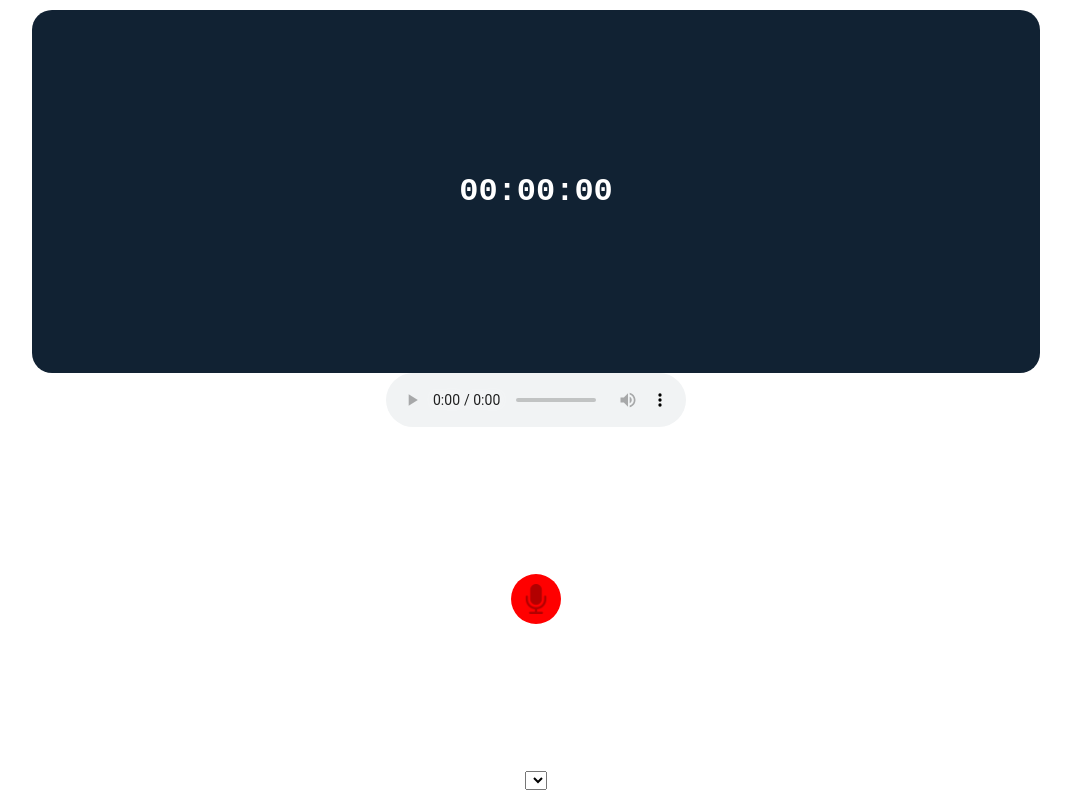
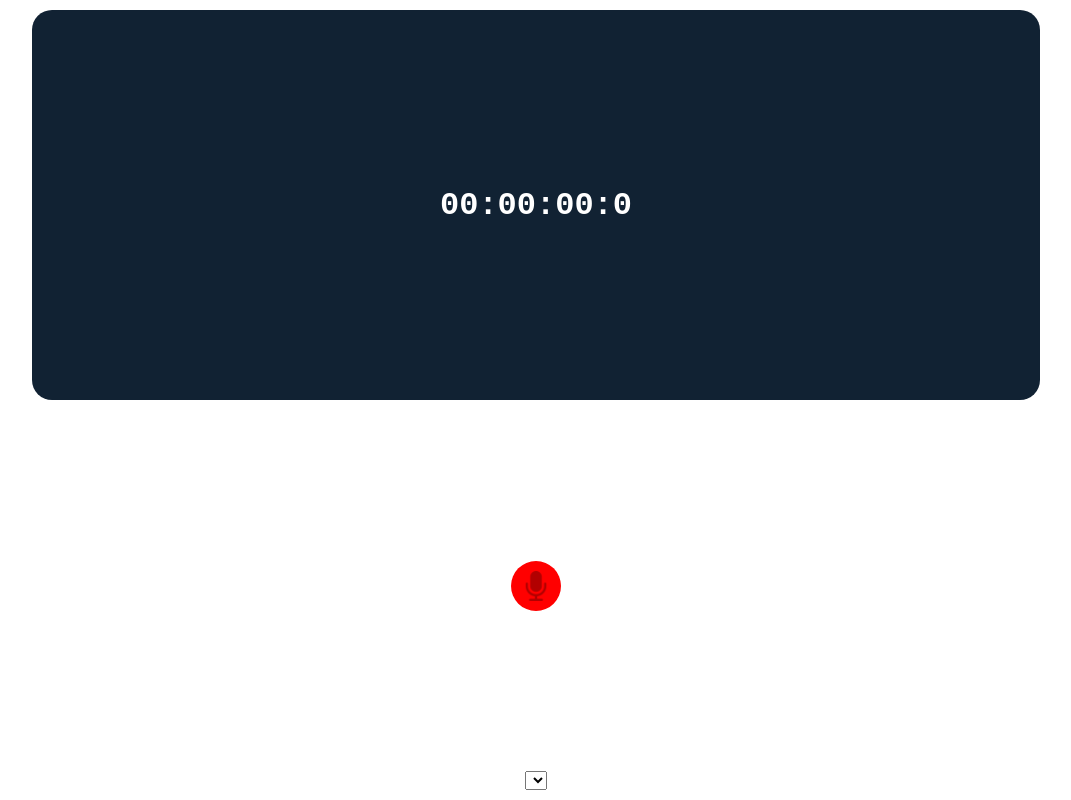
Before and after one commit to MaxOliveiraJr/record-electron, an Electron app: page src/mainWindow/index.html in a window 1280 px wide. Shown: the whole page, without its empty margins (104-1175 px from the left). Drawn offline with Linux system fonts and the light colour scheme.

Commit message:
fix: remove tag audio

```diff
--- a/src/mainWindow/index.html
+++ b/src/mainWindow/index.html
@@ -13,10 +13,10 @@
     <div class="container">
         <div class="display-container">
             <h1 id="display">
-                00:00:00
+                00:00:00:0
             </h1>
         </div>
-        <audio controls id="audio"></audio>
+
         <div class="record-container">
             <button id="record" class="">
                 <img id="mic-icon" class="" src="../../assets/mic.png" alt="mic-icon">
```
